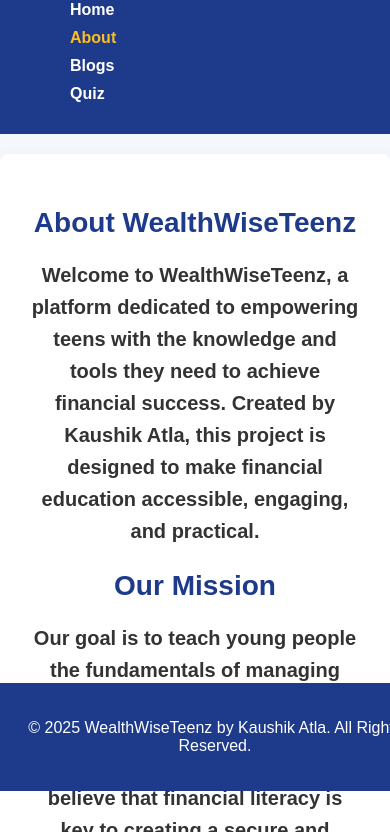
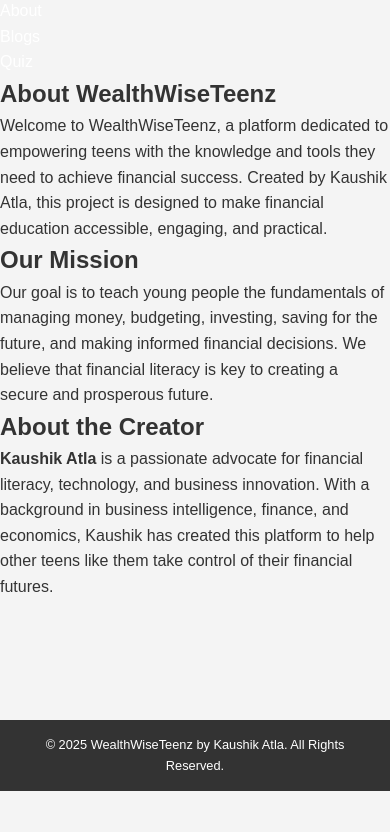
Before and after one commit to kaushik37-sk/WealthWiseBot, a plain HTML site: page about.html in a window 390 px wide. Shown: the part 53-885 px from the top of the page. After the commit the page ends 844 px from the top, so only its background shows below. Drawn offline with Linux system fonts and the light colour scheme.

Commit message:
Update styles.css

```diff
--- a/styles.css
+++ b/styles.css
@@ -1,139 +1,109 @@
-/* General Styles */
-body {
-    font-family: Arial, sans-serif;
-    margin: 0;
-    padding: 0;
-    background-color: #f4f7fb;
-    color: #333;
+* {
+  margin: 0;
+  padding: 0;
+  box-sizing: border-box;
 }
 
-h1, h2, h3 {
-    color: #1e3a8a;
+body {
+  font-family: Arial, sans-serif;
+  line-height: 1.6;
+  background-color: #f4f4f4;
+  color: #333;
 }
 
-/* Navbar */
-.navbar {
-    background-color: #1e3a8a;
-    padding: 15px 30px;
-    display: flex;
-    justify-content: space-between;
-    align-items: center;
+header {
+  background-color: #333;
+  color: #fff;
+  padding: 20px;
+  text-align: center;
 }
 
-.navbar .logo {
-    color: white;
-    font-size: 24px;
-    font-weight: bold;
+header h1 {
+  font-size: 2.5em;
+  margin-bottom: 10px;
 }
 
-.navbar .nav-links {
-    list-style: none;
-    display: flex;
-    gap: 20px;
+#features, #about {
+  margin: 30px auto;
+  max-width: 900px;
+  padding: 20px;
+  background-color: #fff;
+  border-radius: 8px;
+  box-shadow: 0 4px 8px rgba(0, 0, 0, 0.1);
 }
 
-.navbar .nav-links li {
-    display: inline;
+#features ul {
+  list-style-type: none;
+  margin-left: 20px;
 }
 
-.navbar .nav-links a {
-    text-decoration: none;
-    color: white;
-    font-size: 18px;
-    font-weight: 600;
+#features li {
+  margin-bottom: 10px;
 }
 
-.navbar .nav-links a:hover,
-.navbar .nav-links a.active {
-    color: #fbbf24;
+footer {
+  background-color: #333;
+  color: #fff;
+  text-align: center;
+  padding: 15px;
+  position: fixed;
+  width: 100%;
+  bottom: 0;
 }
 
-/* About Section */
-.about-section {
-    padding: 40px;
-    background-color: #ffffff;
-    box-shadow: 0px 10px 20px rgba(0, 0, 0, 0.1);
-    border-radius: 8px;
-    margin: 20px auto;
-    max-width: 900px;
+footer p {
+  font-size: 0.8em;
 }
 
-.about-section .about-container {
-    text-align: center;
+a {
+  color: #fff;
+  text-decoration: none;
 }
 
-.about-section h1 {
-    font-size: 36px;
-    margin-bottom: 20px;
+a:hover {
+  text-decoration: underline;
 }
 
-.about-section p {
-    font-size: 18px;
-    line-height: 1.6;
-    margin-bottom: 20px;
+.visitor-counter {
+  position: fixed;
+  top: 10px;
+  right: 10px;
+  background-color: rgba(255, 255, 255, 0.8);
+  padding: 10px 20px;
+  font-size: 18px;
+  font-weight: bold;
+  color: #333;
+  border-radius: 12px;
+  box-shadow: 0 6px 12px rgba(0, 0, 0, 0.15);
+  z-index: 1000;
+  transition: all 0.3s ease;
 }
 
-.about-section h2 {
-    font-size: 28px;
-    margin-bottom: 15px;
+.visitor-counter:hover {
+  transform: scale(1.05);
+  box-shadow: 0 8px 16px rgba(0, 0, 0, 0.2);
 }
 
-.about-section .about-container p {
-    font-size: 20px;
-    font-weight: bold;
+.website-counter {
+  font-size: 24px;
 }
 
-/* Footer */
-footer {
-    text-align: center;
-    padding: 20px;
-    background-color: #1e3a8a;
-    color: white;
-    position: fixed;
-    bottom: 0;
-    width: 100%;
+@media screen and (max-width: 768px) {
+  .visitor-counter {
+    padding: 8px 16px;
     font-size: 16px;
-}
-
-/* Responsive Styles */
-@media screen and (max-width: 768px) {
-    .navbar {
-        flex-direction: column;
-        align-items: flex-start;
-    }
-
-    .navbar .nav-links {
-        flex-direction: column;
-        gap: 10px;
-    }
-
-    .about-section {
-        padding: 30px;
-    }
-
-    .about-section h1 {
-        font-size: 30px;
-    }
-
-    .about-section p {
-        font-size: 16px;
-    }
+  }
+  .website-counter {
+    font-size: 20px;
+  }
 }
 
 @media screen and (max-width: 480px) {
-    .navbar .logo {
-        font-size: 20px;
-    }
-
-    .navbar .nav-links a {
-        font-size: 16px;
-    }
-
-    .about-section h1 {
-        font-size: 28px;
-    }
-
-    .about-section p {
-        font-size: 14px;
-    }
+  .visitor-counter {
+    padding: 6px 12px;
+    font-size: 14px;
+  }
+  .website-counter {
+    font-size: 18px;
+  }
 }
```
